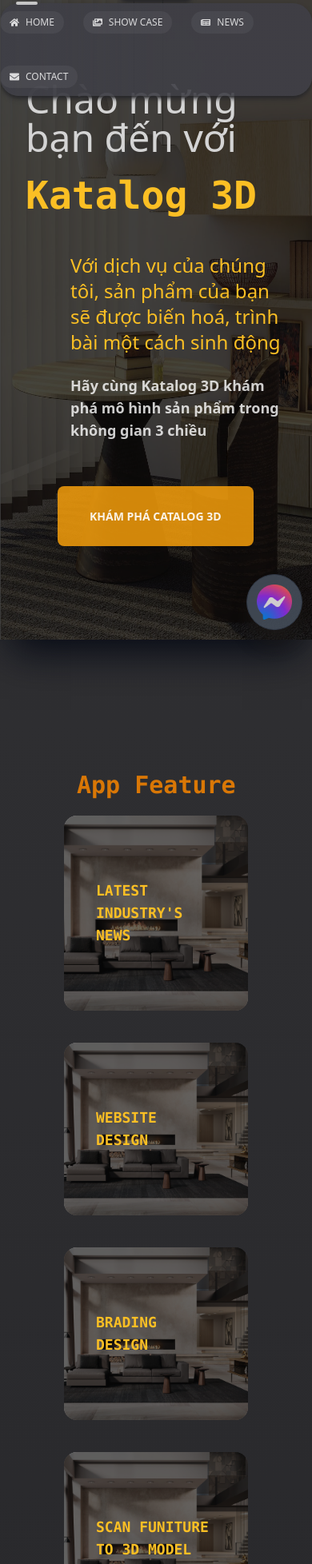
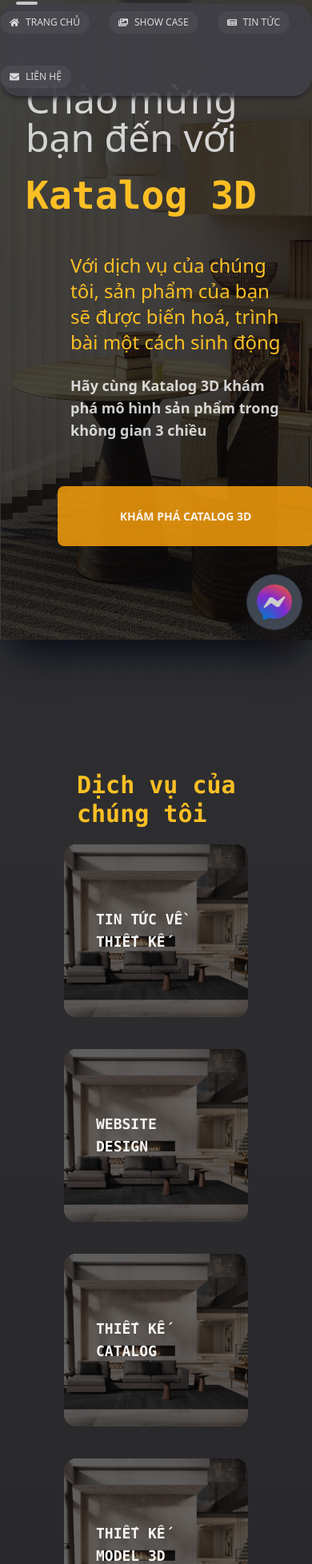
Before and after one commit to namke-dev/ThreeD-Catalog, a Next.js app: page / in a window 390 px wide. Shown: the part 44-2000 px from the top of the page at 80% size. Built offline with nearby package versions, Linux system fonts and the light colour scheme; no server answers.

Commit message:
update page color

```diff
--- a/src/components/layouts/HomePageIntro.jsx
+++ b/src/components/layouts/HomePageIntro.jsx
@@ -82,7 +82,7 @@ export default function HomePageIntro() {
           </div>
 
           <Link href="/show-case" alt="check out our catalog showcase">
-            <button
+            <div
               className="h-[75px] px-10
               dark:text-white/90
               dark:hover:bg-amber-500
@@ -95,7 +95,8 @@ export default function HomePageIntro() {
               flex flex-row items-center justify-center
               group
               rounded-lg
-              ml-10"
+              ml-10
+              w-[320px]"
             >
               <button
                 className="
@@ -119,7 +120,7 @@ export default function HomePageIntro() {
                 md:group-hover:opacity-50
                 group-hover:text-black"
               />
-            </button>
+            </div>
           </Link>
         </div>
       </HomePageCart>
--- a/src/components/layouts/LoginBar.jsx
+++ b/src/components/layouts/LoginBar.jsx
@@ -59,13 +59,17 @@ export default function LoginBar() {
         >
           <button
             type="button"
-            className="inline-flex items-center justify-center px-4 py-0
-            text-white text-xs hover:bg-white/20 focus:outline-none"
+            className="inline-flex items-center justify-center
+            text-white text-[17px]
+            bg-amber-500/80
+            pt-2 px-7 pb-0.5
+            hover:bg-amber-500 focus:outline-none"
             onClick={() => {
               setToggle(!toggle);
             }}
+            title="Quản lý tài khoản"
           >
-            {user.email}
+            Tài khoản
             <svg
               className="-mr-1 h-2 w-5 "
               xmlns="http://www.w3.org/2000/svg"
@@ -178,6 +182,7 @@ function ProfileOption({ children, link }) {
       dark:hover:text-white
       rounded-md"
       role="menuitem"
+      title={children}
     >
       {children}
     </Link>
--- a/src/components/layouts/Navbar.jsx
+++ b/src/components/layouts/Navbar.jsx
@@ -13,16 +13,16 @@ export default function Navbar() {
     <div className="fixed w-full z-40 md:h-auto text-white/70 pb-2 rounded-none">
       <LoginBar />
       <div className="mt-0 flex flex-row flex-wrap justify-center text-xs md:gap-5 gap-1 z-50">
-        <Link href={"/"}>
+        <Link href={"/"} title="Trang chủ">
           <Logo />
         </Link>
         <div className="flex flex-row flex-wrap gap-6 lg:px-3 dark:text-white/80 text-black/80 hover:text-amber-600 bg-gradient-to-r from-amber-50/90 via-amber-50/90 to-yellow-50/90 dark:from-zinc-700 dark:via-zinc-700/90 dark:to-zinc-700/90 rounded-3xl py-0.5 shadow-md duration-300 dark:shadow-zinc-800">
-          <Link href={"/"}>
+          <Link href={"/"} title="Trang chủ">
             <NavbartButton active={isCurrentPage("/")} icon={<FaHome />}>
-              HOME
+              TRANG CHỦ
             </NavbartButton>
           </Link>
-          <Link href={"/show-case"}>
+          <Link href={"/show-case"} title="Xem các mẫu catalog của chúng tôi">
             <NavbartButton
               active={isCurrentPage("/show-case")}
               icon={<FaImages />}
@@ -30,20 +30,20 @@ export default function Navbar() {
               SHOW CASE
             </NavbartButton>
           </Link>
-          <Link href={"/news"}>
+          <Link href={"/news"} title="Xem tin tức mới nhất">
             <NavbartButton
               active={isCurrentPage("/news")}
               icon={<FaNewspaper />}
             >
-              NEWS
+              TIN TỨC
             </NavbartButton>
           </Link>
-          <Link href={"/contact"}>
+          <Link href={"/contact"} title="Liên hệ với chúng tôi">
             <NavbartButton
               active={isCurrentPage("/contact")}
               icon={<FaEnvelope />}
             >
-              CONTACT
+              LIÊN HỆ
             </NavbartButton>
           </Link>
         </div>
--- a/src/components/layouts/NewsCart.jsx
+++ b/src/components/layouts/NewsCart.jsx
@@ -6,12 +6,12 @@ const NewsCard = ({ news, isExpanded, className }) => {
 
   return (
     <div
-      className={`text-gray-100
-      rounded-sm pt-10 pb-2 md:px-16 mb-0
+      className={`text-gray-800
+      rounded-md pt-10 pb-2 md:px-16 mb-0
       max-w-[1200px] ${className}`}
       onClick={() => router.push(`/newsdetail/?id=${news.id}`)}
     >
-      <h1 className="text-3xl font-bold mb-2 text-amber-600">{news.title}</h1>
+      <h1 className="text-3xl font-bold mb-2 text-amber-800">{news.title}</h1>
       <div className="flex flex-row gap-2 font-thin mb-5 ml-5">
         <p>Published on {news.date}, </p>
         <p>Category - {news.category}</p>
@@ -19,7 +19,7 @@ const NewsCard = ({ news, isExpanded, className }) => {
 
       <h2
         className="
-        text-gray-200 font-medium
+        text-gray-600 font-medium
         border-l-2 border-gray-500 pl-5 ml-5
         text-justify whitespace-pre-line "
       >
--- a/src/components/layouts/NewsList.jsx
+++ b/src/components/layouts/NewsList.jsx
@@ -23,7 +23,7 @@ const NewsList = ({ newsList, isExpanded, itemsPerPage }) => {
           key={news.id}
           news={news}
           isExpanded={isExpanded}
-          className="bg-neutral-700/90"
+          className="bg-neutral-100/90"
         />
       ))}
 
--- a/src/components/layouts/ReviewNewsCart.jsx
+++ b/src/components/layouts/ReviewNewsCart.jsx
@@ -7,16 +7,16 @@ export default function ReviewNewsCart({ news }) {
   return (
     <div onClick={() => router.push(`/newsdetail/?id=${news.id}`)}>
       <div
-        className="text-white/95 bg-neutral-700/90
+        className="text-neutral-800 bg-neutral-100/90
         py-5 md:px-8 mb-0
         max-w-[1200px]
         h-[200px]
         flex flex-col justify-between
         border-2 border-zinc-700 hover:border-zinc-600 transition-colors duration-500
-        px-7 rounded-2xl"
+        px-7 rounded-md"
       >
         <div>
-          <h3 className="text-md font-semibold text-gray-200">
+          <h3 className="text-md font-semibold text-amber-800">
             {truncateText(news.title, 80)}
           </h3>
           <div className="flex flex-row gap-2 font-thin text-xs mb-2">
--- a/src/pages/index.js
+++ b/src/pages/index.js
@@ -1,4 +1,4 @@
-import React from "react";
+import React, { useEffect } from "react";
 import HomePageIntro from "@/components/layouts/HomePageIntro";
 import Layout from "@/components/layouts/Layout";
 import HomePageCart from "@/components/layouts/HomePageCart";
@@ -9,6 +9,9 @@ import { FaAngleRight } from "react-icons/fa";
 import useWindowDimensions from "@/helpers/WindowSizeHelper";
 
 export default function Home() {
+  useEffect(() => {
+    document.title = "Katalog 3D - Thiết kế catalogue ba chiều"; // Set your desired page title here
+  }, []);
   const { width } = useWindowDimensions() || {};
 
   return (
@@ -16,23 +19,23 @@ export default function Home() {
       {/* intro */}
       <HomePageIntro />
 
-      <HomeTitle>App Feature</HomeTitle>
+      <HomeTitle>Dịch vụ của chúng tôi</HomeTitle>
 
       <HomePageCart
         className="col-span-2 flex items-center
         justify-center md:justify-start overflow-x-auto w-full"
       >
         <div className="flex flex-col md:flex-row gap-10 my-5 mx-20  w-full">
-          <FeatureCart>Latest industry's news</FeatureCart>
+          <FeatureCart>Tin tức về thiết kế</FeatureCart>
           <FeatureCart>Website design</FeatureCart>
-          <FeatureCart>Brading design</FeatureCart>
-          <FeatureCart>Scan funiture to 3d model</FeatureCart>
+          <FeatureCart>Thiết kế Catalog</FeatureCart>
+          <FeatureCart>Thiết kế model 3D</FeatureCart>
         </div>
       </HomePageCart>
 
       {/* New */}
-      <Link href={"/news"} className="group">
-        <HomeTitle>Lastest News</HomeTitle>
+      <Link href={"/news"} className="group" title="Xem tin tức mới nhất">
+        <HomeTitle>Tin tức</HomeTitle>
       </Link>
       <HomePageCart
         className="col-span-2
@@ -53,17 +56,16 @@ export default function Home() {
       </HomePageCart>
 
       {/* Charges Plan */}
-      <HomeTitle>Charges Plan</HomeTitle>
+      <HomeTitle>Các gói dịch vụ</HomeTitle>
 
       <HomePageCart
         className="col-span-2 flex items-center
       justify-center md:justify-start overflow-x-auto w-full"
       >
         <div className="flex flex-col md:flex-row gap-10 my-5 mx-20  w-full">
-          <FeatureCart>$30 per month</FeatureCart>
-          <FeatureCart>$300 per year</FeatureCart>
-          <FeatureCart>$1,000 for life time</FeatureCart>
-          <FeatureCart>$3,000 for full life time and Support</FeatureCart>
+          <FeatureCart>Gói cơ bản</FeatureCart>
+          <FeatureCart>Gói cao cấp</FeatureCart>
+          <FeatureCart>Gới hỗ trợ đầy đủ</FeatureCart>
         </div>
       </HomePageCart>
     </Layout>
@@ -82,7 +84,7 @@ function FeatureCart({ children }) {
       className="py-20 w-auto
       px-10
       flex
-      text-amber-400
+      text-neutral-100
       justify-center items-center
       rounded-2xl
       uppercase
@@ -108,7 +110,8 @@ function HomeTitle({ children }) {
       <p
         className="text-3xl
         ml-24
-        text-amber-600
+        text-amber-500
+        dark:text-amber-400
         font-mono font-semibold
         flex flex-row"
       >
@@ -116,7 +119,8 @@ function HomeTitle({ children }) {
       </p>
       <FaAngleRight
         className="mt-2 ml-2
-        text-amber-600
+        text-amber-500
+        dark:text-amber-400
         group-hover:translate-x-4 opacity-90 transition
         scale-0 md:scale-100
         text-2xl
--- a/src/pages/newsdetail.js
+++ b/src/pages/newsdetail.js
@@ -30,8 +30,8 @@ export default function NewsDetail() {
         News detail
       </h1>
       <HomePageCart
-        className="bg-neutral-700/90
-        relative -top-60 z-10 text-gray-200 m-14 py-10"
+        className="bg-neutral-100/90
+        relative -top-60 z-10 text-gray-800 m-14 py-10"
       >
         <NewsCard key={news.id} news={news} isExpanded={true} />
       </HomePageCart>
```
